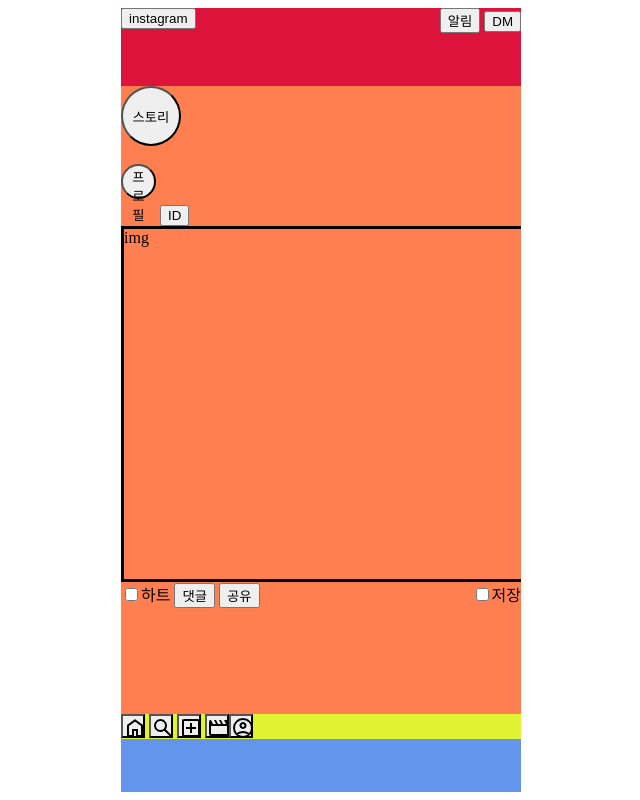
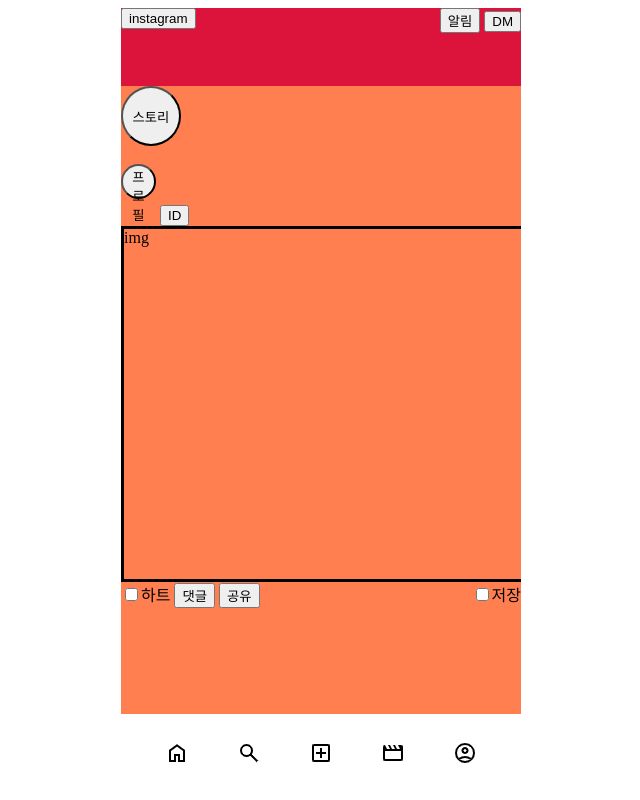
Before and after one commit to minji0708/inst2, a plain HTML site: page present.html in a window 1280 px wide. Shown: the whole page, without its empty margins (319-959 px from the left). Drawn offline with Linux system fonts and the light colour scheme.

Commit message:
Add files via upload

```diff
--- a/present.html
+++ b/present.html
@@ -22,8 +22,9 @@
         <div style="
                     background-color: crimson;
                     height: 10%;
-                    ">
-                <div style="width:100%; height:5%; text-align: right;">
+                    display: flex;
+                    align-items: center;">
+                <div style="width:100%; height:100%; text-align: right;">
                     <button style="float:left">instagram</button>
                     <button style>알림</button>
                     <button style>DM</button>
@@ -80,30 +81,58 @@
 
         <!--FOOTER-->
         <div style="
-                    background-color: cornflowerblue;
+                    background-color: rgb(255, 255, 255);
                     height: 10%;
                     width: 100%;
                     display: inline-block;">
                     <div style="
 
                     margin: 0 auto;
-                    background-color: rgb(224, 243, 50);">
+                    height: 100%;
+                    width: 90%;
+                    display: flex;
+                    align-items: center;">
                         <button style="background-image: url(https://github.com/minji0708/inst2/blob/main/home_FILL0_wght400_GRAD0_opsz24.png?raw=true);
-                        height: 24px;
-                        width: 24px;">
+                        background-repeat: no-repeat;
+                        background-position: center;
+                        height: 42px;
+                        width: 42px;
+                        margin: 0 auto;
+                        border-style: none;
+                        background-color: rgb(255, 255, 255);">
                         </button>
                         <button style="background-image: url(https://github.com/minji0708/inst2/blob/main/search_FILL0_wght400_GRAD0_opsz24.png?raw=true);
-                        height: 24px;
-                        width: 24px;"></button>
+                        background-repeat: no-repeat;
+                        background-position: center;
+                        height: 42px;
+                        width: 42px;
+                        margin: 0 auto;
+                        border-style: none;
+                        background-color: rgb(255, 255, 255);"></button>
                         <button style="background-image: url(https://github.com/minji0708/inst2/blob/main/add_box_FILL0_wght400_GRAD0_opsz24.png?raw=true);
-                        height: 24px;
-                        width: 24px;"></button>
+                        background-repeat: no-repeat;
+                        background-position: center;
+                        height: 42px;
+                        width: 42px;
+                        margin: 0 auto;
+                        border-style: none;
+                        background-color: rgb(255, 255, 255);"></button>
                         <button style="background-image: url(https://github.com/minji0708/inst2/blob/main/movie_FILL0_wght400_GRAD0_opsz24.png?raw=true);
-                        height: 24px;
-                        width: 24px;"></buttton>
+                        background-repeat: no-repeat;
+                        background-position: center;
+                        height: 42px;
+                        width: 42px;
+                        margin: 0 auto;
+                        border-style: none;
+                        background-color: rgb(255, 255, 255);"></buttton>
                         <button style="background-image: url(https://github.com/minji0708/inst2/blob/main/account_circle_FILL0_wght400_GRAD0_opsz24.png?raw=true);
-                        height: 24px;
-                        width: 24px;"></button>
+                        background-repeat: no-repeat;
+                        background-position: center;
+                        height: 42px;
+                        width: 42px;
+                        margin: 0 auto;
+                        border-style: none;
+                        background-color: rgb(255, 255, 255);"></button>
                     </div>
 
 
```
